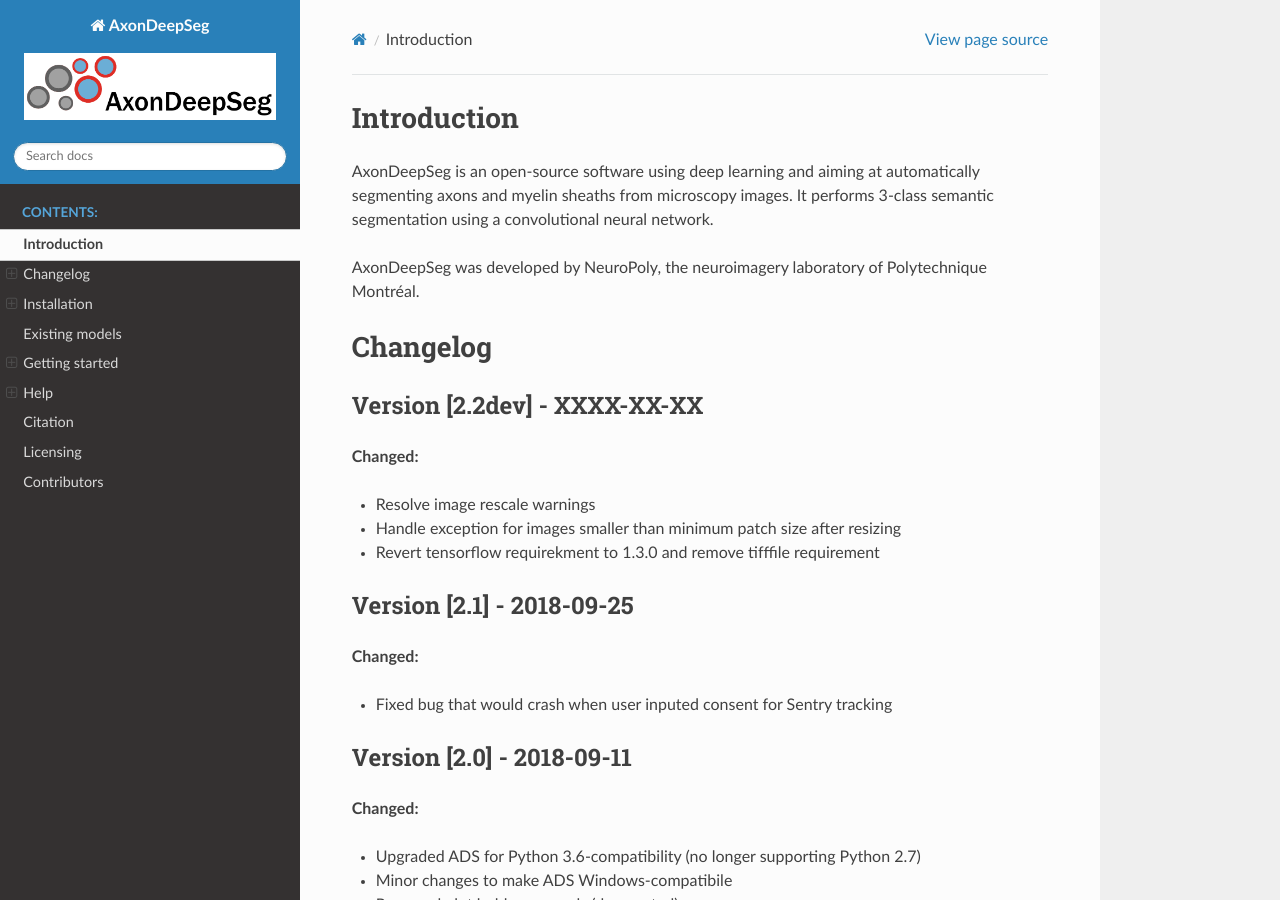
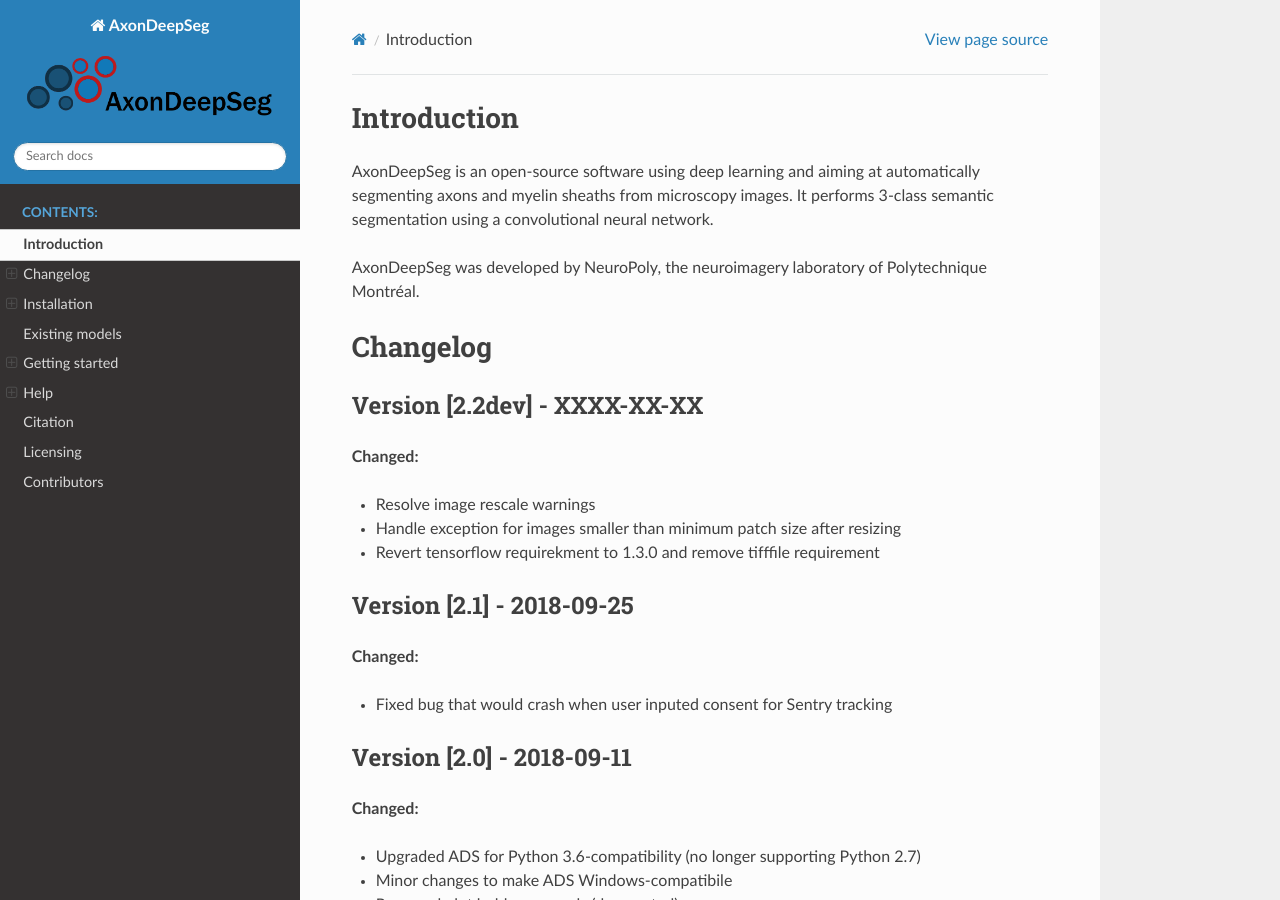
Before and after one commit to axondeepseg/axondeepseg, a Sphinx documentation site: the page built from docs/source/documentation.rst, in a window 1280 px wide and 900 px high. Built offline with Sphinx 7.4.7 and the Read the Docs theme 2.0.0, drawn with Linux system fonts in a browser that asks for light colours.

Commit message:
docs/source/conf.py: Replaced for alpha logo

```diff
--- a/docs/source/conf.py
+++ b/docs/source/conf.py
@@ -102,7 +102,7 @@
     'display_version': False,
     'navigation_depth': 4,
 }
-html_logo = '_static/logo_ads.png'
+html_logo = '_static/logo_ads-alpha.png'
 
 
 # Add any paths that contain custom static files (such as style sheets) here,
```
